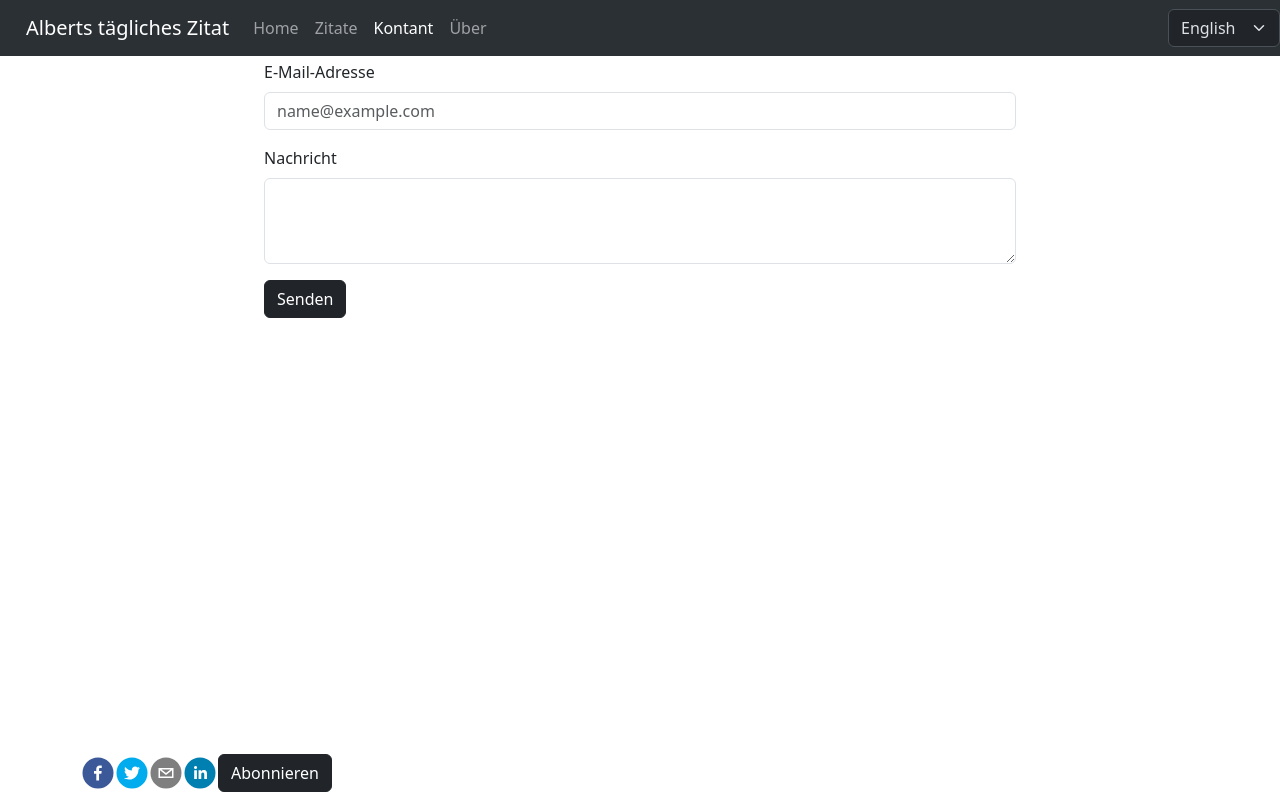
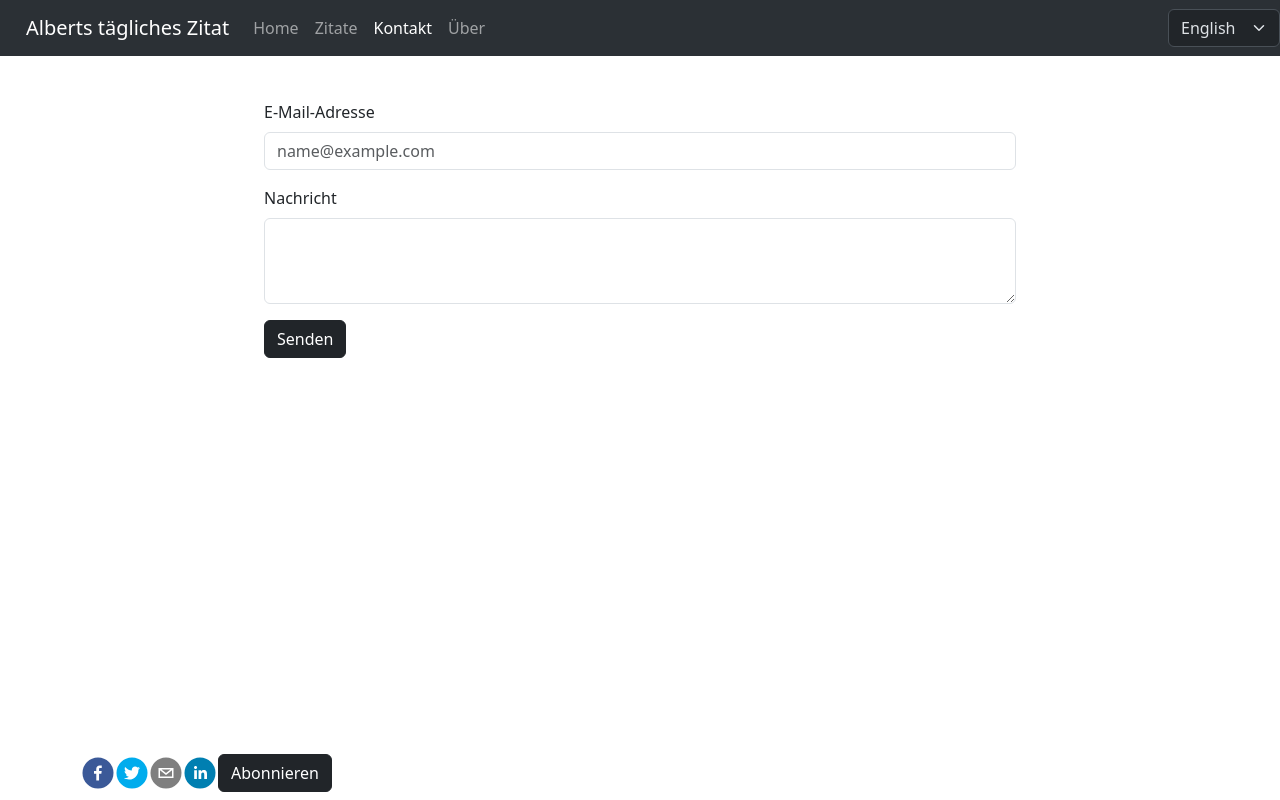
Before and after one commit to albertokrug/quotes, a React (Create React App) app: page /contact in a window 1280 px wide. Built offline with nearby package versions, Linux system fonts and the light colour scheme.

Commit message:
first version

```diff
--- a/src/App.js
+++ b/src/App.js
@@ -25,7 +25,7 @@ function App() {
           <Navigation onChangeHandler={handleLanguageChange} />
         </Row>
       </Container>
-      <Container style={{ padding: "60px 0 60px 0" }}>
+      <Container style={{ padding: "100px 0 60px 0" }}>
         <Row>
           <Routes>
             <Route path="/" element={<Home />} />
--- a/src/components/Contact.jsx
+++ b/src/components/Contact.jsx
@@ -4,21 +4,34 @@ import { FormattedMessage } from "react-intl";
 
 const Contact = () => {
   const [formData, setFormData] = useState({ email: "", message: "" });
+  const [myHref, setMyHref] = useState("mailto:krugalbert@yahoo.de");
 
   const handleChange = (event) => {
     const { name, value } = event.target;
     setFormData((prevFormData) => ({ ...prevFormData, [name]: value }));
   };
 
+  const prevent = (event) => {
+    event.preventDefault();
+  };
+
   const handleSubmit = (event) => {
-    event.preventDefault();
-    alert(`Email: ${formData.email}, Message: ${formData.message}`);
+    if (formData.email === "" || formData.message === "") return true;
+
+    let myHrefTemp = myHref;
+    myHrefTemp += `?subject=${encodeURIComponent(
+      "mail from: " + formData.email
+    )}&body=${encodeURIComponent(formData.message)}`;
+
+    setMyHref(myHrefTemp);
+    event.target.href = myHref;
+    return true;
   };
 
   return (
     <Col md={{ span: 8, offset: 2 }}>
-      <Form onSubmit={handleSubmit}>
-        <Form.Group className="mb-3" controlId="exampleForm.ControlInput1">
+      <Form onSubmit={prevent}>
+        <Form.Group className="mb-3" controlId="email">
           <Form.Label>
             <FormattedMessage id="contact_1" />
           </Form.Label>
@@ -26,25 +39,23 @@ const Contact = () => {
             onChange={handleChange}
             value={formData.email}
             name="email"
-            id="email"
             type="email"
             placeholder="name@example.com"
           />
         </Form.Group>
-        <Form.Group className="mb-3" controlId="exampleForm.ControlTextarea1">
+        <Form.Group className="mb-3" controlId="message">
           <Form.Label>
             <FormattedMessage id="contact_2" />
           </Form.Label>
           <Form.Control
             onChange={handleChange}
             value={formData.message}
-            id="message"
             name="message"
             as="textarea"
             rows={3}
           />
         </Form.Group>
-        <Button type="submit" variant="dark">
+        <Button href={myHref} onClick={handleSubmit} variant="dark">
           <FormattedMessage id="contact_3" />
         </Button>
       </Form>
--- a/src/features/language/LanguageSelector.jsx
+++ b/src/features/language/LanguageSelector.jsx
@@ -7,7 +7,7 @@ export default function LanguageSelector(props) {
   };
 
   return (
-    <Form inline>
+    <Form inline={"true"}>
       <Row>
         <Col xs="auto">
           <Form.Select onChange={handleLanguageSelect}>
--- a/src/translations/de.json
+++ b/src/translations/de.json
@@ -20,6 +20,6 @@
   "navigation_1": "Alberts tägliches Zitat",
   "navigation_2": "Home",
   "navigation_3": "Zitate",
-  "navigation_4": "Kontant",
+  "navigation_4": "Kontakt",
   "navigation_5": "Über"
 }
--- a/src/translations/en.json
+++ b/src/translations/en.json
@@ -8,7 +8,7 @@
   "about_6": "React",
   "about_7": "NodeJs",
 
-  "contact_1": "Email address",
+  "contact_1": "E-mail address",
   "contact_2": "Message",
   "contact_3": "Send",
 
```
